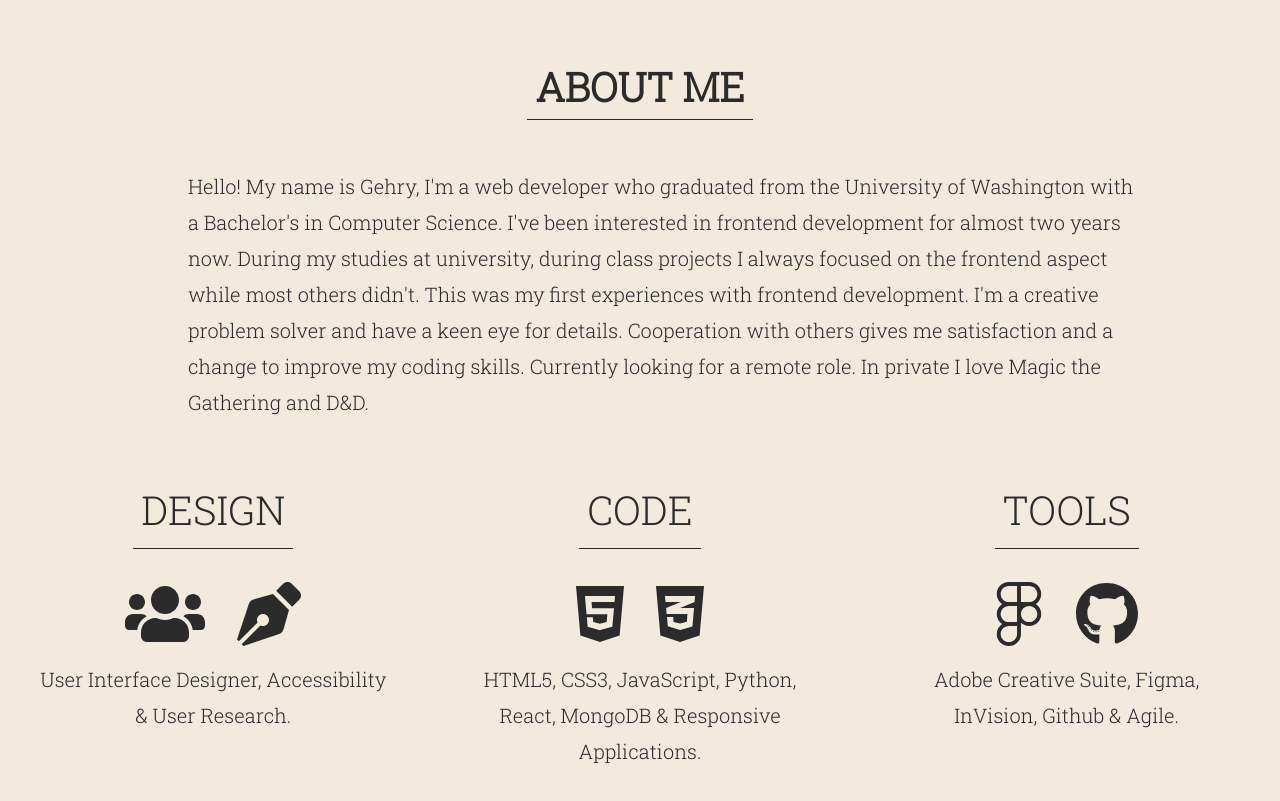
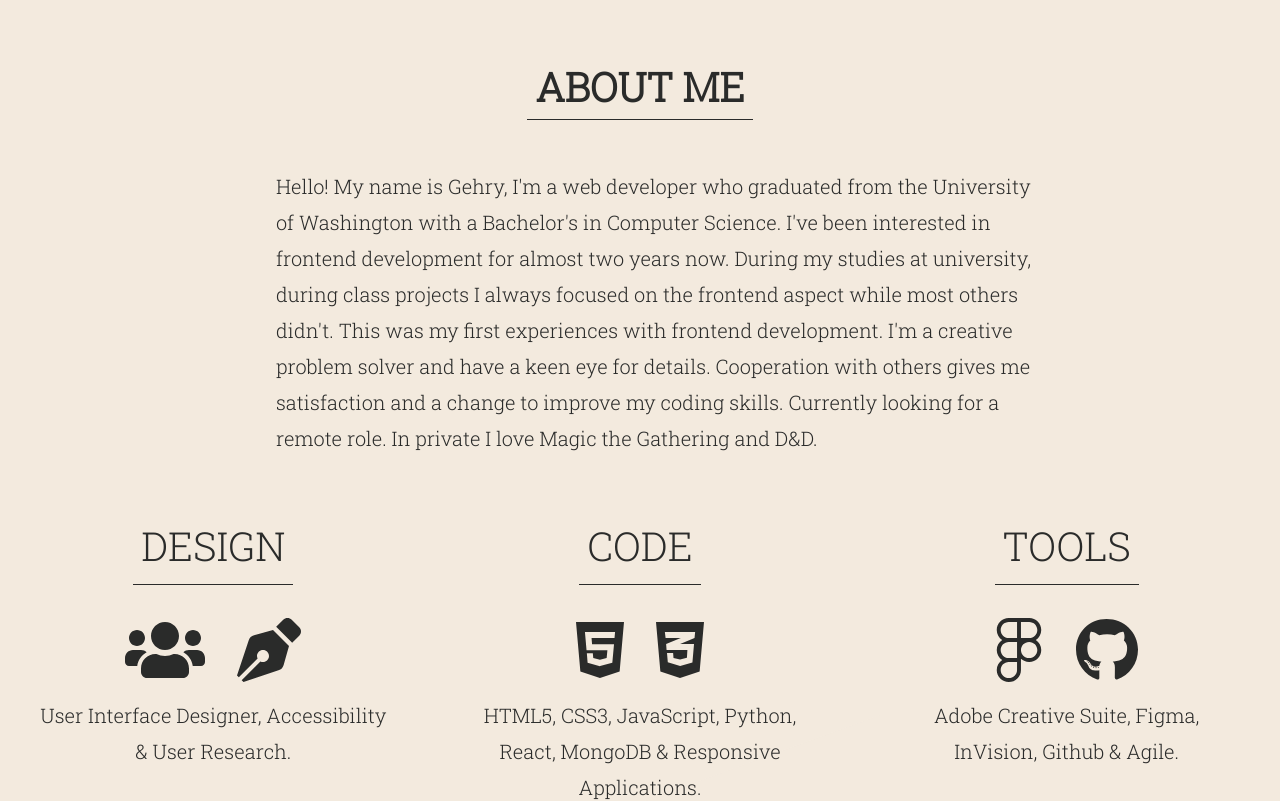
Before and after one commit to GuestG/GehryGuest.Com, a React (Create React App) app: page / in a window 1280 px wide. Shown: the part 1500-2301 px from the top of the page. Built offline with nearby package versions, Linux system fonts and the light colour scheme.

Commit message:
rework of website, project changes

```diff
--- a/src/App.css
+++ b/src/App.css
@@ -745,6 +745,7 @@ nav ul li {
   font-size: 1.25rem;
   line-height: 2.25rem;
   color: var(--primary-dark);
+  max-width: 75ch;
 }
 
 .about-me-more-info-wrapper {
```
